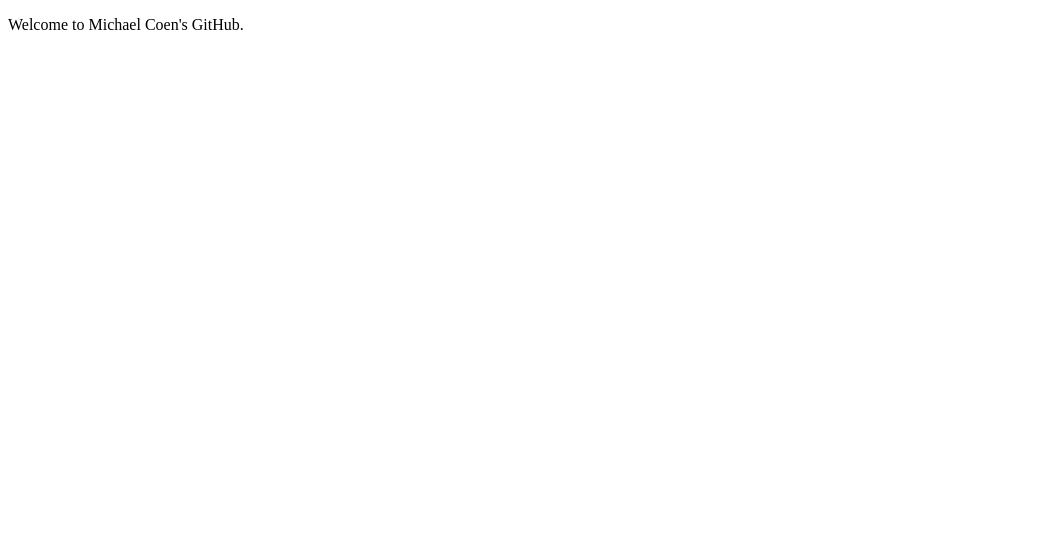
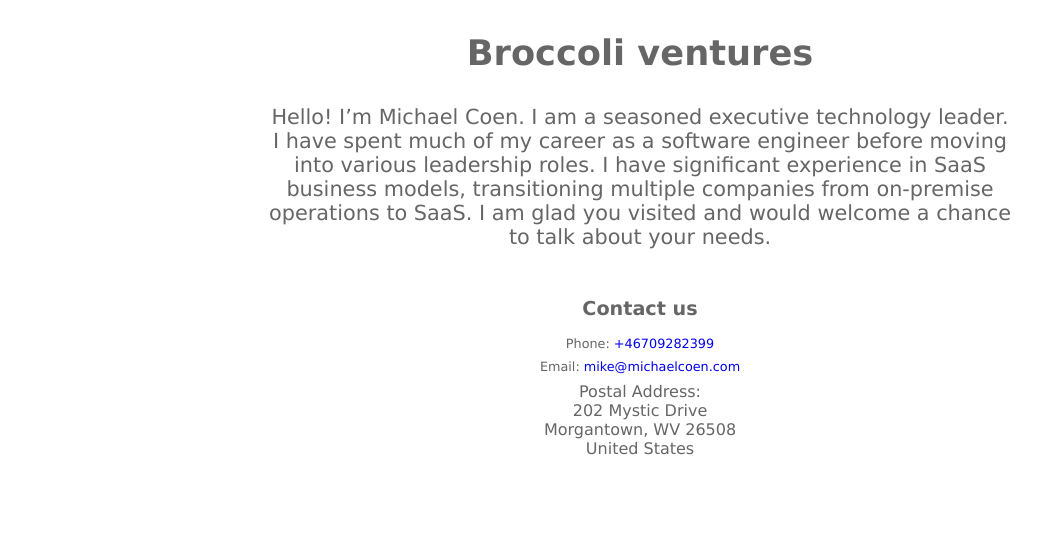
Before and after one commit to mcoen/mcoen.github.io, a plain HTML site: page index.html in a window 1280 px wide. Shown: the whole page, without its empty margins (0-1064 px from the left). Drawn offline with Linux system fonts and the light colour scheme.

Commit message:
Updated index.html

```diff
--- a/index.html
+++ b/index.html
@@ -1,9 +1,90 @@
 <!DOCTYPE html>
-<html>
-    <head>
-        <title>Example</title>
-    </head>
-    <body>
-        <p>Welcome to Michael Coen's GitHub.</p>
-    </body>
+<html lang="en">
+
+<head>
+
+  <meta charset="utf-8">
+  <title>Michael Coen</title>
+  <meta name="description" content="">
+  <meta name="viewport" content="width=device-width, initial-scale=1">
+  <script defer data-domain="michaelcoen.com" src="https://plausible.io/js/plausible.js"></script>
+
+  <style>
+    body,
+    pre {
+      font: 16px "Segoe UI semilight", Verdana, Helvetica, Sans-Serif;
+      margin: 0;
+    }
+
+    h1 {
+      font-size: 2.2rem;
+      margin: 0 0 2rem 0;
+    }
+
+    a {
+      text-decoration: none;
+    }
+
+    ul {
+      list-style: none;
+      padding-left: 0;
+    }
+
+    li {
+      margin-bottom: 0.5rem;
+    }
+
+    address {
+      font-style: normal;
+    }
+
+    section {
+      margin-bottom: 3rem;
+    }
+
+    .main {
+      box-sizing: border-box;
+      max-width: 780px;
+      margin-left: auto;
+      margin-right: auto;
+      padding: 2rem 1rem;
+      text-align: center;
+      color: #666;
+    }
+
+    .about {
+      font-size: 1.3rem;
+    }
+
+    .contact {
+      font-size: 0.8rem;
+    }
+  </style>
+</head>
+
+<body>
+  <div class="main">
+    <h1>Broccoli ventures</h1>
+    <section class="about">Hello! I’m Michael Coen. I am a seasoned executive technology leader. I have spent much of my career as a software engineer before moving into various leadership roles. I have significant experience in SaaS business models, transitioning multiple companies from on-premise operations to SaaS. I am glad you visited and would welcome a chance to talk about your needs.
+    </section>
+    <section class="contact">
+      <h2>Contact us</h2>
+      <address>
+        <ul>
+          <li>Phone: <a href="tel:+46709282399">+46709282399</a></li>
+          <li>Email: <a href="mailto:mike@michaelcoen.com">mike@michaelcoen.com</a></li>
+          <li>
+            <pre>
+Postal Address:
+202 Mystic Drive
+Morgantown, WV 26508
+United States
+              </pre>
+          </li>
+        </ul>
+      </address>
+    </section>
+  </div>
+</body>
+
 </html>
```
Also changed, not shown: 1 other file.
